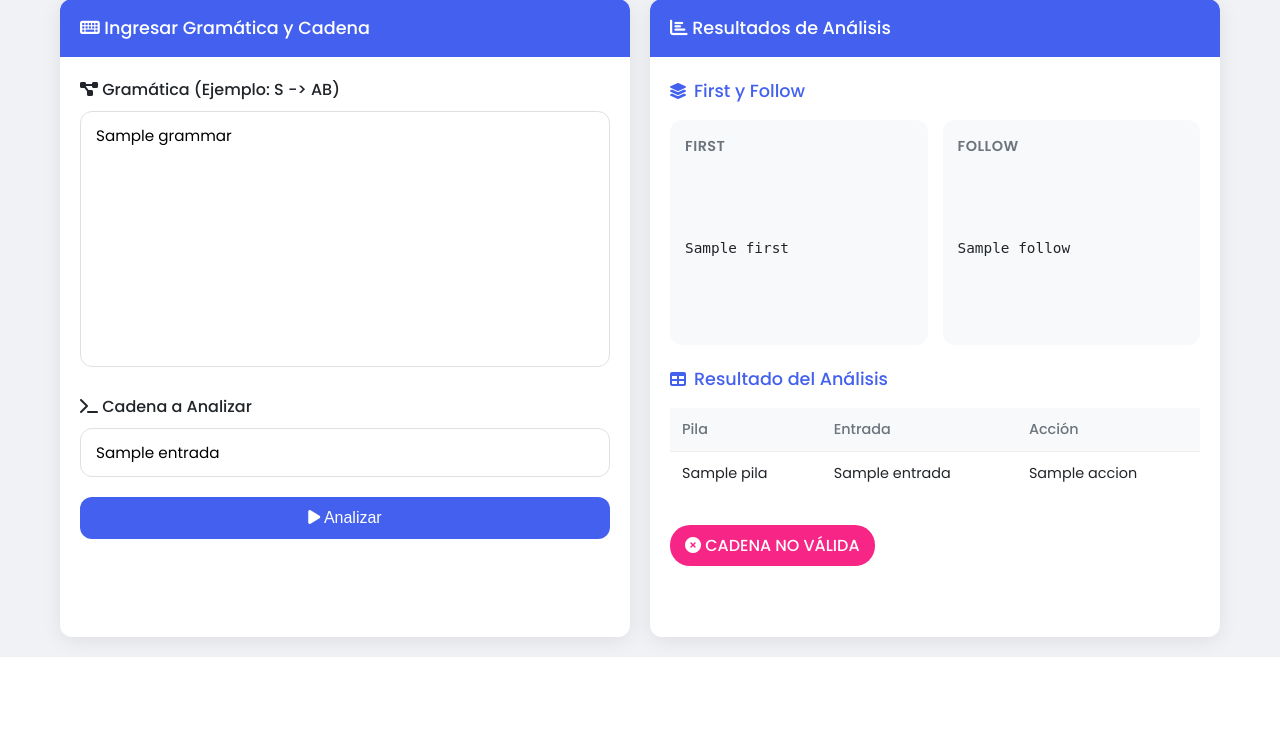
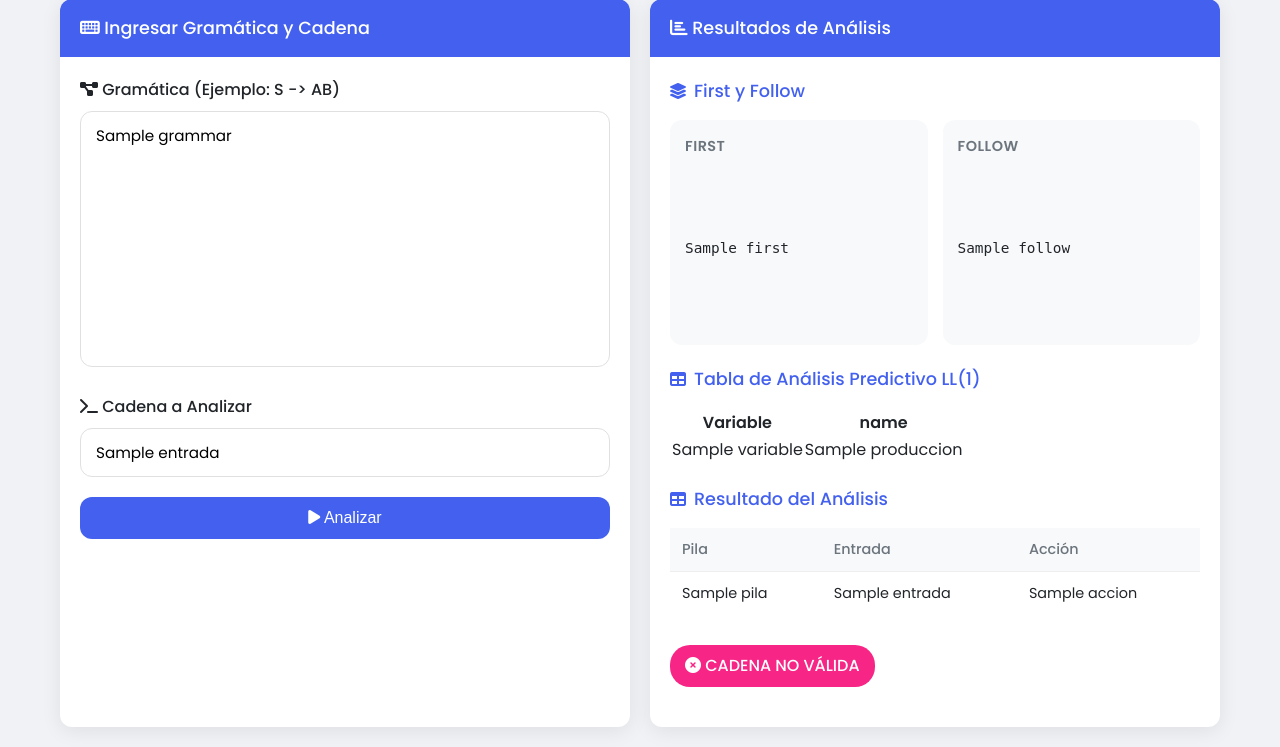
Before and after one commit to DarkNight7593/Compiladores-Bonus, a Flask app: template templates/index.html in a window 1280 px wide. Shown: the part 143-890 px from the top of the page. Before the commit the page ends 800 px from the top, so only its background shows below. Run offline with Flask 3, Linux system fonts and the light colour scheme; the template is opened without the code that fills it: most values are stand-ins (such as "Sample title", 1, 10 or a date in 2020).

Commit message:
mejorado

```diff
--- a/templates/index.html
+++ b/templates/index.html
@@ -74,6 +74,40 @@
                         </div>
                     </div>
 
+                    <!-- Añadir después de la sección de First y Follow -->
+
+                    <div class="results-section">
+                        <h3 class="results-title">
+                            <i class="fas fa-table"></i> Tabla de Análisis Predictivo LL(1)
+                        </h3>
+                        {% if tabla_predictiva %}
+                        <div class="predictive-table-container">
+                            <table class="predictive-table">
+                                <thead>
+                                    <tr>
+                                        <th>Variable</th>
+                                        {% for terminal in tabla_predictiva.0.producciones.keys() %}
+                                        <th>{{ terminal }}</th>
+                                        {% endfor %}
+                                    </tr>
+                                </thead>
+                                <tbody>
+                                    {% for fila in tabla_predictiva %}
+                                    <tr>
+                                        <td class="variable-cell">{{ fila.variable }}</td>
+                                        {% for produccion in fila.producciones.values() %}
+                                        <td>{% if produccion %}{{ produccion }}{% else %}<span class="empty-cell">-</span>{% endif %}</td>
+                                        {% endfor %}
+                                    </tr>
+                                    {% endfor %}
+                                </tbody>
+                            </table>
+                        </div>
+                        {% else %}
+                        <p>No hay datos disponibles para mostrar la tabla predictiva.</p>
+                        {% endif %}
+                    </div>
+
                     <div class="results-section">
                         <h3 class="results-title">
                             <i class="fas fa-table"></i> Resultado del Análisis
```
